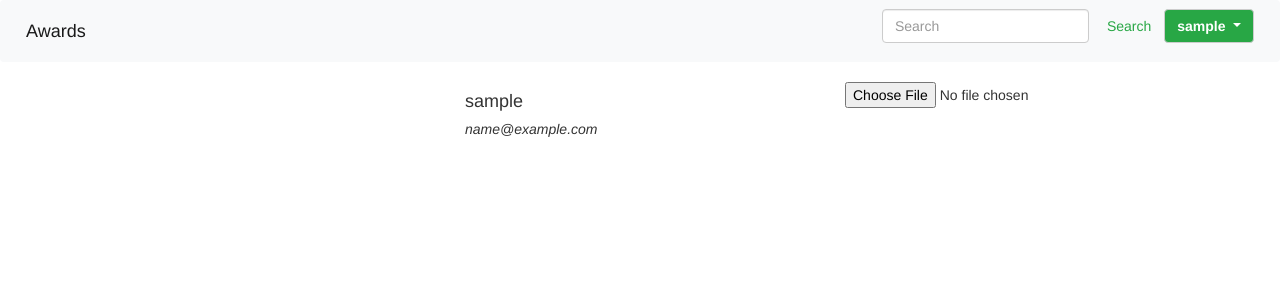
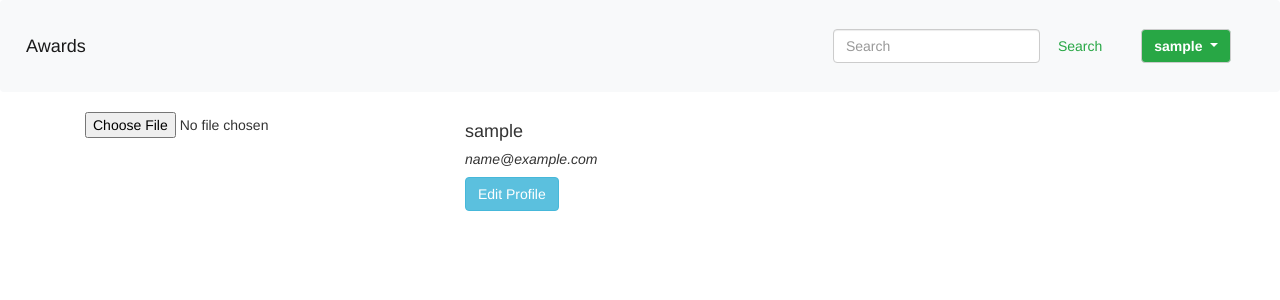
Before and after one commit to kiptoo-rotich/Awards, a Django app: page /accounts/profile/ in a window 1280 px wide. Shown: the top 300 px of the page. Run offline with Django 3.2, Linux system fonts and the light colour scheme; the visitor is signed in with stand-in values (Sample User, id 1); some libraries are stand-ins or nearby versions.

Commit message:
It will add update profile view function

```diff
--- a/projects/forms.py
+++ b/projects/forms.py
@@ -34,7 +34,7 @@
 class ProfileUpdateForm(forms.ModelForm):
     class Meta:
         model=Profile
-        fields=['profile_pic','bio']
+        fields=['profile_pic','bio','country']
 
 class ProjectForm(forms.ModelForm):
 
--- a/projects/static/css/index.css
+++ b/projects/static/css/index.css
@@ -24,3 +24,7 @@
 #navbar{
     list-style: none;
 }
+
+#navbar>li{
+    padding:3px;
+}
--- a/projects/templates/main/profile.html
+++ b/projects/templates/main/profile.html
@@ -4,14 +4,18 @@
 <div class="container">
     <div class="row">
         <div class="col-sm-4 col-md-4 col-lg-4">
-
+            {%if empty %}
+            <p>Profile not available</p>
+            {%else%}
+            {{profile.profile_pic}}
+            {%endif%}
         </div>
         <div class="col-sm-4 col-md-4 col-lg-4">
             <h4>{{current_user}}</h4>
             <h5><i>{{current_user.email}}</i></h5>
+            <a href="{%url 'updateprofile'%}"><button class="btn btn-md btn-info">Edit Profile</button></a>
         </div>
         <div class="col-sm-4 col-md-4 col-lg-4">
-            {{profile.profile_pic}}
         </div>
     </div>
 </div>
--- a/projects/templates/navbar.html
+++ b/projects/templates/navbar.html
@@ -5,37 +5,38 @@
         <span class="navbar-toggler-icon"></span>
     </button>
 
-    <div class="row collapse navbar-collapse" id="navbarSupportedContent">
+    <div class="row collapse navbar-collapse" id="navbarSupportedContent" style="overflow-x:hidden;">
         <div class="col-sm-12 col-md-12 d-flex flex-row-reverse" style="flex-direction:row;">
             {% if user.is_authenticated %}
-            <ul id="navbar" style="display:flex;flex-direction:row;">
+            <ul id="navbar" style="display:flex;flex-direction:row;margin:20px">
                 <li>
                     <center>
                         <form class="form-inline" action="{% url 'search'%}">
-                            <input class="form-control mr-sm-2" type="search" placeholder="Search" aria-label="Search" name="Project">
+                            <input class="form-control mr-sm-2" type="search" placeholder="Search" aria-label="Search"
+                                name="Project">
                             <button class="btn btn-outline-success" type="submit">Search</button>
                         </form>
                     </center>
                 </li>
-                <li class="dropdown" id="navbar">
+                <li class="dropdown" id="navbar" style="margin-left:20px;">
                     <a href="#" class="dropdown-toggle btn btn-default bg-success" data-toggle="dropdown" role="button"
-                        aria-expanded="false" style="color:white;font-weight:700;">{{user}}
+                        aria-expanded="false" style="color:white;font-weight:700;"><img src="{{user.profile.url}}" alt="">{{user}}
                     </a>
-                    <ul class="dropdown-menu" role="menu" id="navbar">
-                        <li>
-                            <a href="{%url 'index'%}">Home</a>
+                    <ul class="dropdown-menu" role="menu" id="navbar" style="margin-right:30px">
+                        <li><a href="{%url 'index'%}"></a><img src="../static/images/Home.png" alt="Home">
+                            Home</a>
                         </li>
-                        <li>
-                            <a href="{%url 'profile'%}">Profile</a>
+                        <li><a href="{%url 'profile'%}">
+                            <img src="../static/images/account.png" alt="Account" width="15px">Profile</a>
                         </li>
-                        <li>
-                            <a href="{%url 'new_project'%}">Add project</a>
+                        <li><a href="{%url 'new_project'%}">
+                            <img src="../static/images/Add.png" alt="" width="15px">Add project</a>
                         </li>
-                        <li>
-                            <a href="/accounts/password_change">Change Password</a>
+                        <li><a href="/accounts/password_change">
+                            <img src="../static/images/password_change.png" alt="Change" width="15px">Change Password</a>
                         </li>
-                        <li>
-                            <a href="accounts/logout">Logout</a>
+                        <li><a href="accounts/logout">
+                            <img src="../static/images/Signout.png" alt="Signout" width="15px">Logout</a>
                         </li>
                     </ul>
                 </li>
--- a/projects/urls.py
+++ b/projects/urls.py
@@ -11,7 +11,8 @@
     path('logout/', views.logout, name='logout'),
     path('new_project',views.newProject,name='new_project'),
     path('search/',views.search_results,name='search'),
-    path('reviews/<id>/',views.reviews,name = 'reviews')
+    path('reviews/<id>/',views.reviews,name = 'reviews'),
+    path('update/',views.updateprofile,name = 'updateprofile')
 ]
 if settings.DEBUG:
     urlpatterns+= static(settings.MEDIA_URL, document_root = settings.MEDIA_ROOT)
--- a/projects/views.py
+++ b/projects/views.py
@@ -116,3 +116,15 @@
     else:
         form = RateForm()
     return render(request,"main/reviews.html",{"form":form,"reviews":reviews})
+
+def updateprofile(request):
+    if request.method == 'POST':
+        form = ProfileUpdateForm(request.POST,request.FILES,instance=request.user.profile)
+        if form.is_valid():
+            form.save()
+            messages.success(request,'Your Profile has been updated!')
+            return redirect('profile')
+    else:
+        form = ProfileUpdateForm(instance=request.user)
+
+    return render(request, 'main/updateprofile.html',{'form': form} )
```
Also changed, not shown: projects/templates/main/updateprofile.html (added, +15 -0 lines), projects/static/images/Add.png (added), projects/static/images/Home.png (added), projects/static/images/Signout.png (added), projects/static/images/account.png (added), projects/static/images/password_change.png (added).
